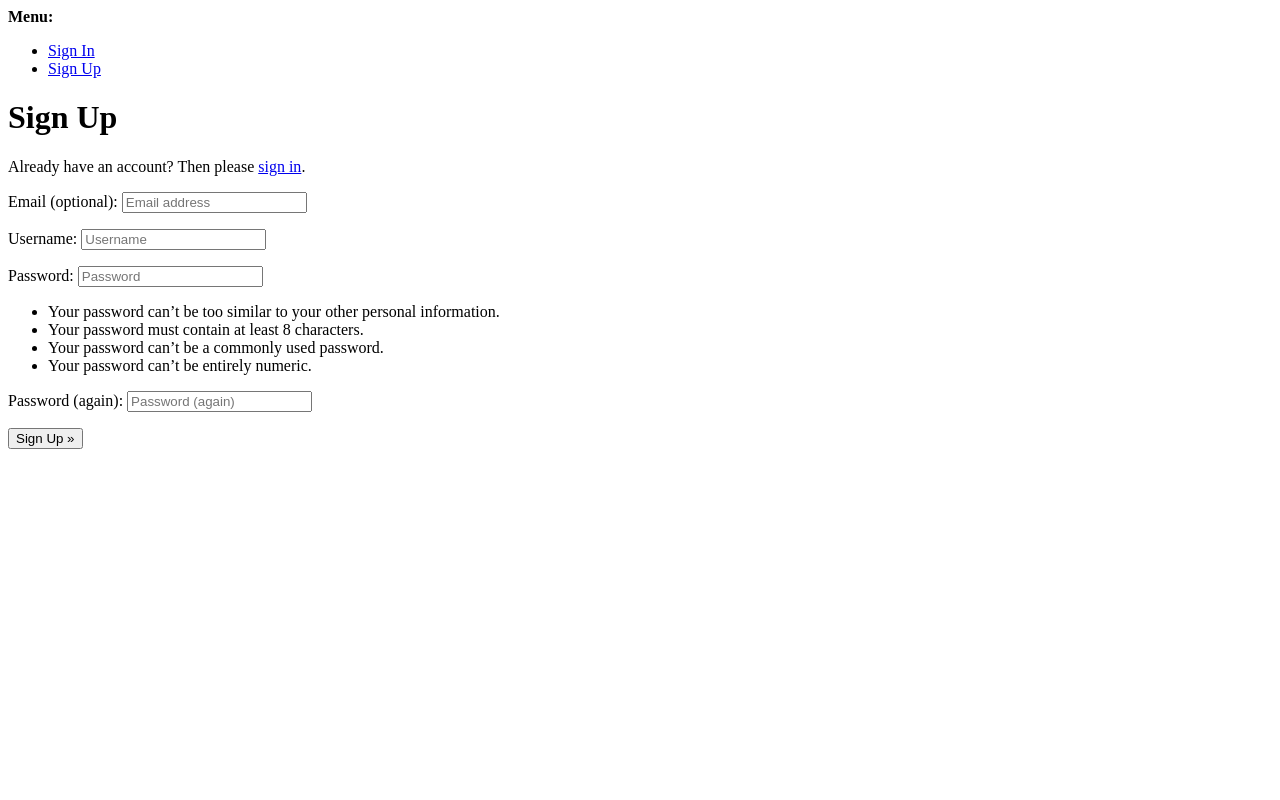
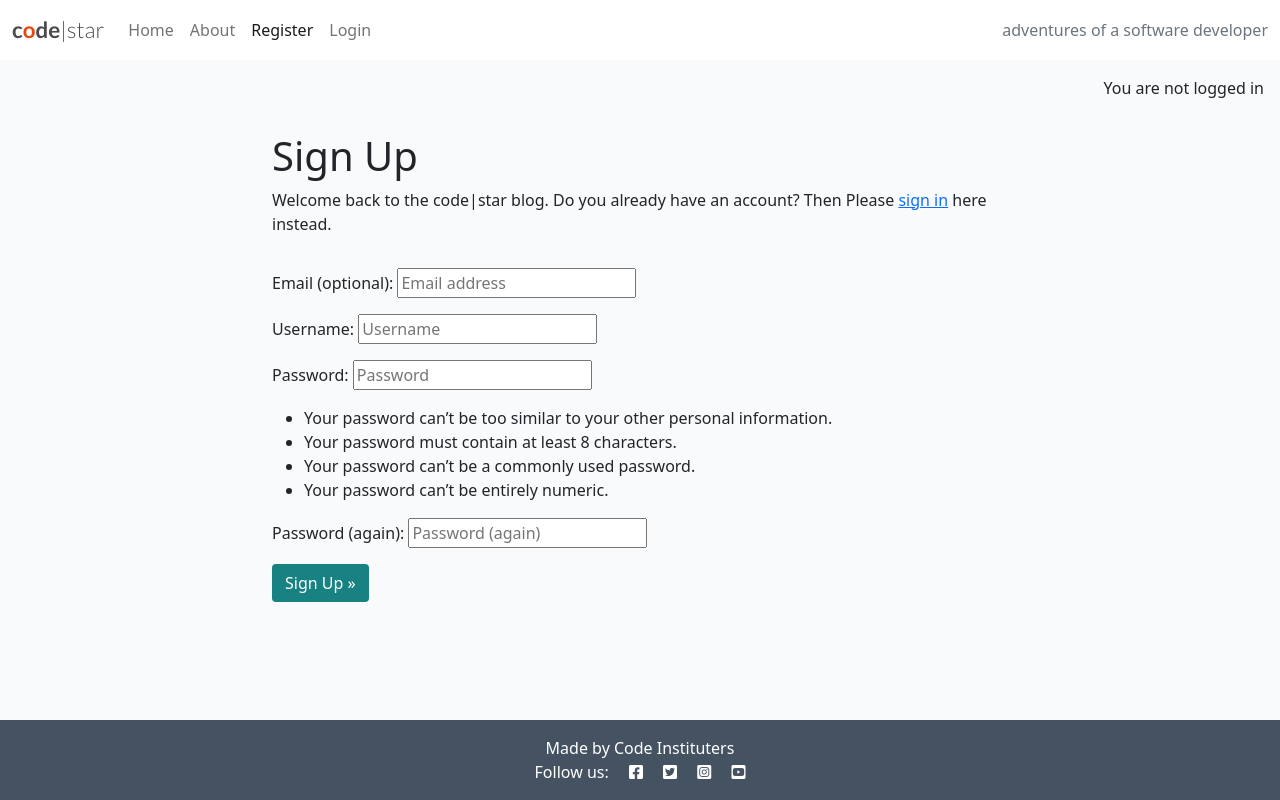
Before and after one commit to PaulR1209/django-blog, a Django app: page /accounts/signup/ in a window 1280 px wide. Run offline with Django 4.2, Linux system fonts and the light colour scheme.

Commit message:
style sign up page

```diff
--- a/codestar/settings.py
+++ b/codestar/settings.py
@@ -28,7 +28,7 @@ TEMPLATES_DIR = os.path.join(BASE_DIR, 'templates')
 # SECRET_KEY = 'django-insecure-z15gb2018846rp!0$rtrbn23q4taa8)*!(1qw8!hgkd1-ue(n_'
 
 # SECURITY WARNING: don't run with debug turned on in production!
-DEBUG = False
+DEBUG = True
 
 ALLOWED_HOSTS = ['localhost', '127.0.0.1', '.herokuapp.com']
 
--- a/templates/account/signup.html
+++ b/templates/account/signup.html
@@ -1,21 +1,32 @@
-{% extends "account/base.html" %}
+{% extends "base.html" %}
 
 {% load i18n %}
 
 {% block head_title %}{% trans "Signup" %}{% endblock head_title %}
 
 {% block content %}
+
+<div class="container">
+  <div class="row">
+    <div class="col-md-8 mt-3 offset-md-2">
       <h1>{% trans "Sign Up" %}</h1>
 
-<p>{% blocktrans %}Already have an account? Then please <a href="{{ login_url }}">sign in</a>.{% endblocktrans %}</p>
-
+<p>{% blocktrans %}Welcome back to the code|star blog. Do you already have an account? Then Please <a
+    href="{{ login_url }}">sign in</a> here instead.{% endblocktrans %}</p>
+    </div>
+  </div>
+  <div class="row">
+    <div class="col-md-8 mt-3 offset-md-2">
       <form class="signup" id="signup_form" method="post" action="{% url 'account_signup' %}">
         {% csrf_token %}
         {{ form.as_p }}
         {% if redirect_field_value %}
         <input type="hidden" name="{{ redirect_field_name }}" value="{{ redirect_field_value }}" />
         {% endif %}
-  <button type="submit">{% trans "Sign Up" %} &raquo;</button>
+        <button class="btn btn-signup right" type="submit">{% trans "Sign Up" %} &raquo;</button>
       </form>
+    </div>
+  </div>
+</div>
 
 {% endblock content %}
--- a/templates/base.html
+++ b/templates/base.html
@@ -78,6 +78,16 @@
 
     <main class="flex-shrink-0 main-bg">
 
+        {% if user.is_authenticated %}
+        <p class="text-end m-3">
+            You are logged in as {{ user }}
+        </p>
+        {% else %}
+        <p class="text-end m-3">
+            You are not logged in
+        </p>
+        {% endif %}
+
         {% block content %}
         <!-- Content Goes here -->
         {% endblock content %}
```
Lines whose indentation alone changed are shown as unchanged.
